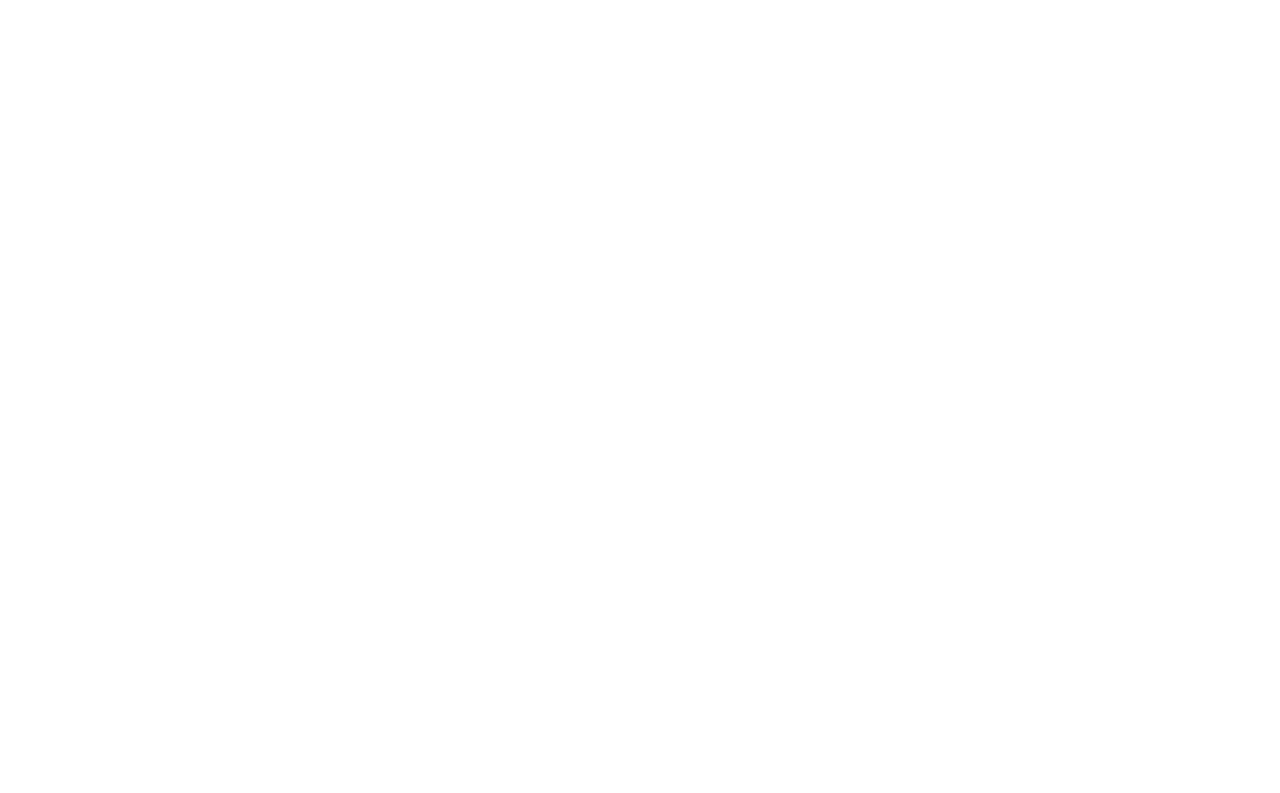
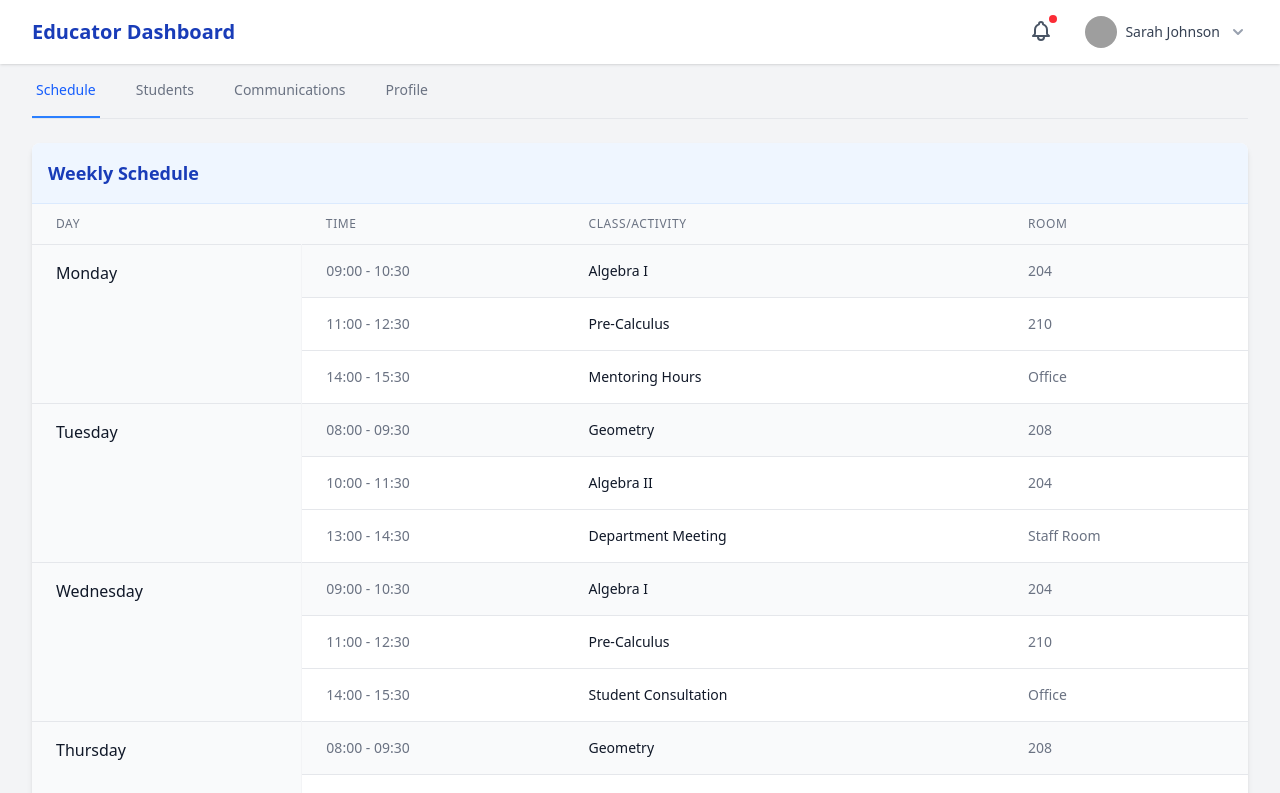
Before and after one commit to Dev-wizzychat/Team-3---Ishanya-Foundation, a React (Vite) app in the folder frontend/: page /educator-dashboard in a window 1280 px wide. Before the commit this address had no page. Shown: the top 793 px of the page. Built offline with nearby package versions, Linux system fonts and the light colour scheme; grey boxes are pictures that could not be loaded.

Commit message:
Added educator-dashboard route

```diff
--- a/frontend/src/App.jsx
+++ b/frontend/src/App.jsx
@@ -6,7 +6,7 @@
 import StudentDashboard from "./Pages/StudentDashboard";
 import Home from "./Pages/HomePage";
 import AdminDashboard from "./Pages/admindashboard";
-import TeacherDashboard from "./Pages/TeacherDashboard";
+import EducatorDashboard from "./Pages/EducatorDashboard";
 import LoginPage from "./Pages/LoginPage";
 //import { Link } from "react-router-dom";
 
@@ -25,7 +25,7 @@
       {/*  <Route path = "/admin/student-view" element = {<StudentListPage />} />*?}
         <Route path = "./admin/student/view/add" element = {<AddStudentForm />}/>
               { /*<Route path="/search" element={<Search />} />}*/}
-       <Route path="/teacher-dashboard" element={<TeacherDashboard />} />
+       <Route path="/educator-dashboard" element={<EducatorDashboard />} />
         <Route path="/student-dashboard" element={<StudentDashboard />} />
 
       </Routes>
--- a/frontend/src/Pages/TeacherDashboard.jsx
+++ b/frontend/src/Pages/EducatorDashboard.jsx
@@ -1,6 +1,6 @@
 import React, { useState } from 'react';
 
-const TeacherDashboard = () => {
+const EducatorDashboard = () => {
   const [activeTab, setActiveTab] = useState('schedule');
   const [showNotifications, setShowNotifications] = useState(false);
   const [showProfileMenu, setShowProfileMenu] = useState(false);
@@ -706,7 +706,7 @@
         <div className="max-w-7xl mx-auto px-4 sm:px-6 lg:px-8">
           <div className="flex justify-between h-16">
             <div className="flex items-center">
-              <h1 className="text-xl font-bold text-blue-800">Teacher Dashboard</h1>
+              <h1 className="text-xl font-bold text-blue-800">Educator Dashboard</h1>
             </div>
             <div className="flex items-center space-x-4">
               {/* Notifications */}
@@ -820,4 +820,4 @@
   );
   };
 
-  export default TeacherDashboard;
+  export default EducatorDashboard;
```
